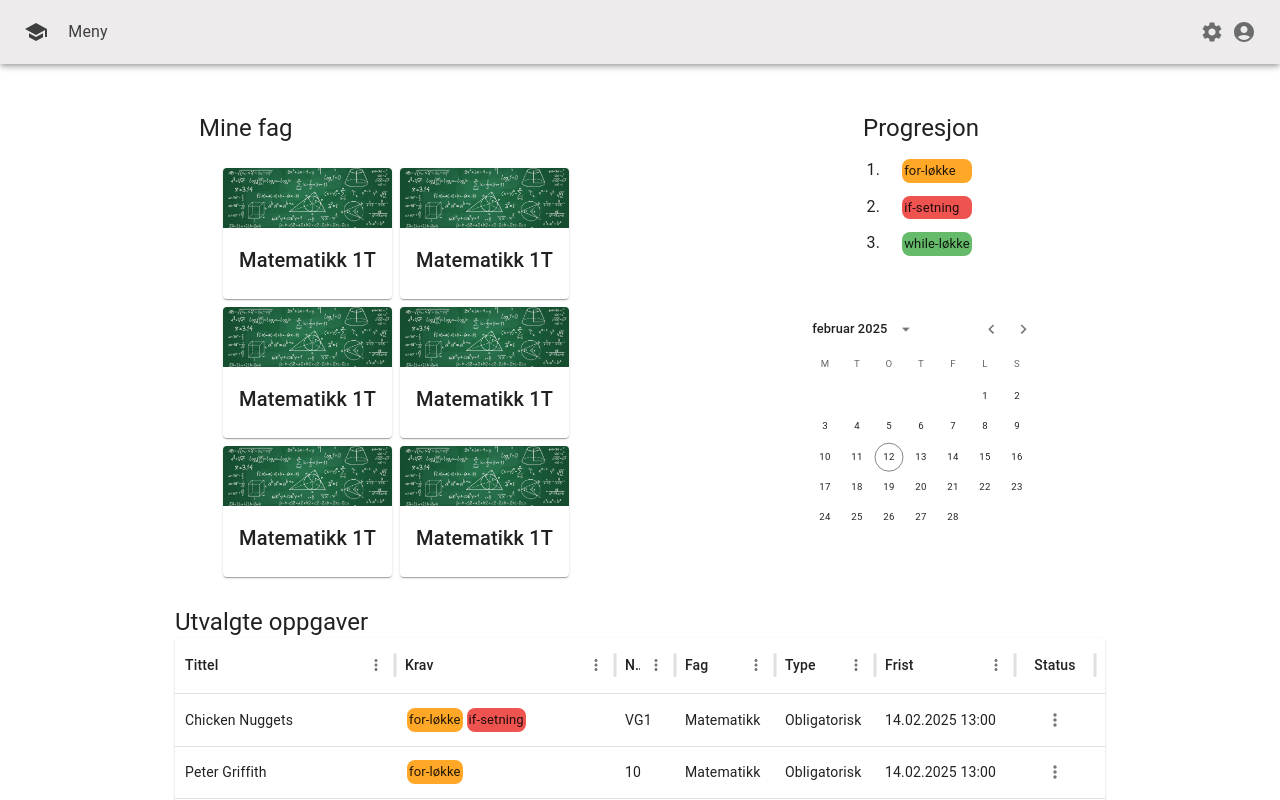
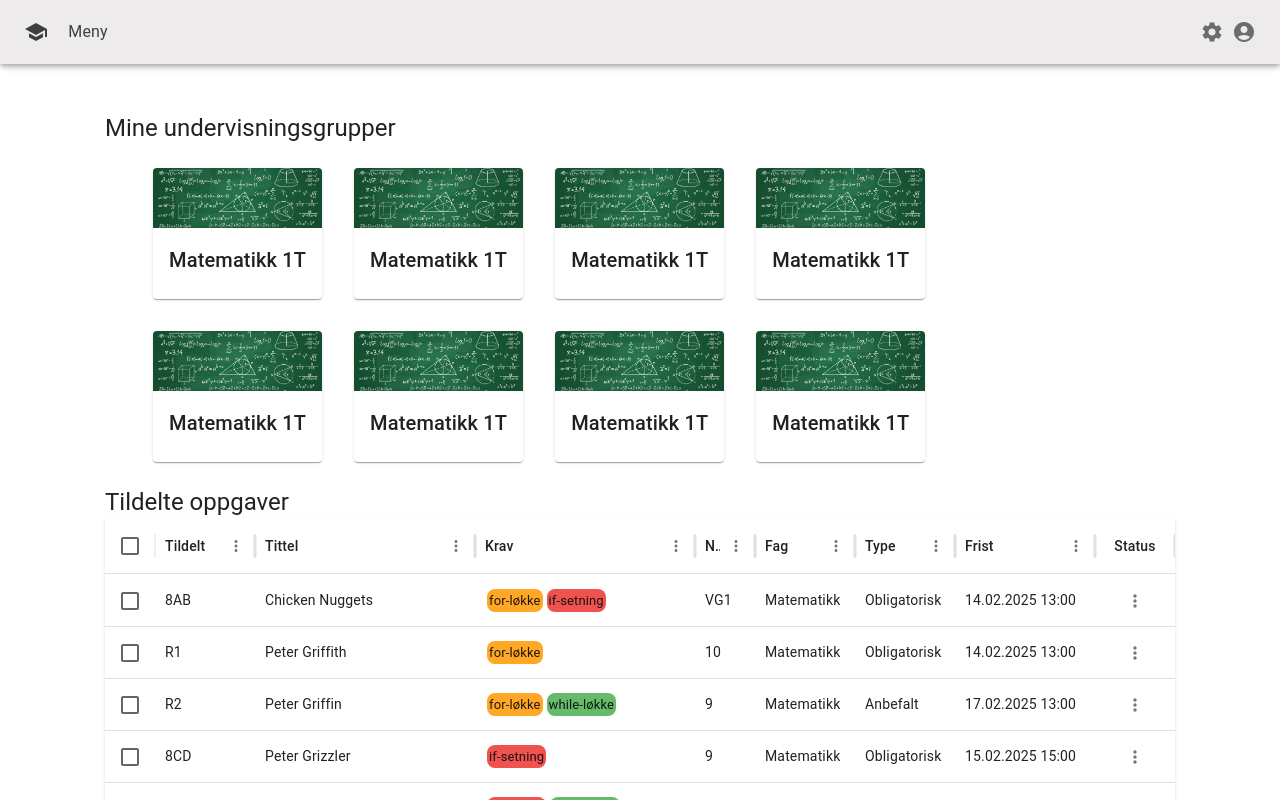
Before and after one commit to Janipro/masterfrontend, a React (Vite) app: page / in a window 1280 px wide. Shown: the top 800 px of the page. Built offline with nearby package versions, Linux system fonts and the light colour scheme.

Commit message:
Add teacher dashboard

```diff
--- a/src/components/Dashboard.tsx
+++ b/src/components/StudentDashboard.tsx
@@ -6,7 +6,70 @@ import Requirement from './Requirement';
 
 const subjects = [1, 2, 3, 4, 5, 6];
 
-export default function Dashboard() {
+const rows = [
+  {
+    id: 1,
+    title: 'Chicken Nuggets',
+    requirement: ['for-løkke', 'if-setning'],
+    level: 'VG1',
+    course: 'Matematikk',
+    type: 'Obligatorisk',
+    due: '14.02.2025 13:00',
+    status: 'Uncomplete',
+  },
+  {
+    id: 2,
+    title: 'Peter Griffith',
+    requirement: ['for-løkke'],
+    level: '10',
+    course: 'Matematikk',
+    type: 'Obligatorisk',
+    due: '14.02.2025 13:00',
+    status: 'Uncomplete',
+  },
+  {
+    id: 3,
+    title: 'Peter Griffin',
+    requirement: ['for-løkke', 'while-løkke'],
+    level: '9',
+    course: 'Matematikk',
+    type: 'Anbefalt',
+    due: '17.02.2025 13:00',
+    status: 'Uncomplete',
+  },
+  {
+    id: 4,
+    title: 'Peter Grizzler',
+    requirement: ['if-setning'],
+    level: '9',
+    course: 'Matematikk',
+    type: 'Obligatorisk',
+    due: '15.02.2025 15:00',
+    status: 'Uncomplete',
+  },
+  {
+    id: 5,
+    title: 'Peter Nuggets',
+    requirement: ['if-setning', 'while-løkke'],
+    level: '8',
+    course: 'Matematikk',
+    type: 'Anbefalt',
+    due: '14.02.2025 14:00',
+    status: 'Uncomplete',
+  },
+  {
+    id: 6,
+    title: 'Peter Gooner',
+    requirement: ['for-løkke', 'if-setning'],
+    level: '8',
+    course: 'Matematikk',
+    type: 'Anbefalt',
+    due: '14.02.2025 14:00',
+    status: 'Uncomplete',
+  },
+];
+
+export default function StudentDashboard() {
   return (
     <Box component={'main'} sx={{ bgcolor: 'background.default' }}>
       <CssBaseline />
@@ -18,10 +81,10 @@ export default function Dashboard() {
             textAlign: 'left',
           }}
         >
-          <Typography variant="h5" noWrap component="div" sx={{ mt: 10 }}>
+          <Typography variant="h5" noWrap component="div" sx={{ mt: 10, ml: -3 }}>
             Mine fag
           </Typography>
-          <Grid2 container direction={'row'} spacing={1} sx={{ m: 2, p: 1, maxWidth: 530 }}>
+          <Grid2 container direction={'row'} spacing={2} sx={{ m: 2, p: 1, maxWidth: 600 }}>
             {subjects.map(() => (
               <InfoCard />
             ))}
@@ -58,12 +121,13 @@ export default function Dashboard() {
         sx={{
           flexGrow: 1,
           textAlign: 'left',
+          mt: -4,
         }}
       >
         <Typography variant="h5" noWrap component="div">
           Utvalgte oppgaver
         </Typography>
-        <Table />
+        <Table rows={rows} selectable={false} />
       </Box>
     </Box>
   );
--- a/src/components/Table.tsx
+++ b/src/components/Table.tsx
@@ -4,77 +4,26 @@ import { nbNO } from '@mui/x-data-grid/locales/nbNO';
 import CheckBoxIcon from '@mui/icons-material/CheckBox';
 import CheckBoxOutlineBlankIcon from '@mui/icons-material/CheckBoxOutlineBlank';
 import IndeterminateCheckBoxIcon from '@mui/icons-material/IndeterminateCheckBox';
-import { useCallback, useState } from 'react';
+import { useCallback, useMemo, useState } from 'react';
 import { renderRequirement } from './renderRequirement';
 
-const initialRows = [
-  {
-    id: 1,
-    title: 'Chicken Nuggets',
-    requirement: ['for-løkke', 'if-setning'],
-    level: 'VG1',
-    course: 'Matematikk',
-    type: 'Obligatorisk',
-    due: '14.02.2025 13:00',
-    status: 'Uncomplete',
-  },
-  {
-    id: 2,
-    title: 'Peter Griffith',
-    requirement: ['for-løkke'],
-    level: '10',
-    course: 'Matematikk',
-    type: 'Obligatorisk',
-    due: '14.02.2025 13:00',
-    status: 'Uncomplete',
-  },
-  {
-    id: 3,
-    title: 'Peter Griffin',
-    requirement: ['for-løkke', 'while-løkke'],
-    level: '9',
-    course: 'Matematikk',
-    type: 'Anbefalt',
-    due: '17.02.2025 13:00',
-    status: 'Uncomplete',
-  },
-  {
-    id: 4,
-    title: 'Peter Grizzler',
-    requirement: ['if-setning'],
-    level: '9',
-    course: 'Matematikk',
-    type: 'Obligatorisk',
-    due: '15.02.2025 15:00',
-    status: 'Uncomplete',
-  },
-  {
-    id: 5,
-    title: 'Peter Nuggets',
-    requirement: ['if-setning', 'while-løkke'],
-    level: '8',
-    course: 'Matematikk',
-    type: 'Anbefalt',
-    due: '14.02.2025 14:00',
-    status: 'Uncomplete',
-  },
-  {
-    id: 6,
-    title: 'Peter Gooner',
-    requirement: ['for-løkke', 'if-setning'],
-    level: '8',
-    course: 'Matematikk',
-    type: 'Anbefalt',
-    due: '14.02.2025 14:00',
-    status: 'Uncomplete',
-  },
-];
+type tableProps = {
+  id: number;
+  title: string;
+  requirement: string[];
+  level: string;
+  course: string;
+  type: string;
+  due: string;
+  status: string;
+  assigned?: string;
+};
 
 const paginationModel = { page: 0, pageSize: 5 };
-type Row = (typeof initialRows)[number];
 
-export default function Table() {
-  const [rows, setRows] = useState<Row[]>(initialRows);
+export default function Table({ rows, selectable }: { rows: tableProps[]; selectable: boolean }) {
+  type Row = (typeof rows)[number];
+  const [initialRows, setRows] = useState<Row[]>(rows);
   const toggleStatus = useCallback(
     (id: GridRowId, status: string) => () => {
       setRows((prevRows) => prevRows.map((row) => (row.id === id ? { ...row, status: status } : row)));
@@ -83,6 +32,7 @@ export default function Table() {
     []
   );
   const columns: GridColDef[] = [
+    { field: 'assigned', headerName: 'Tildelt', width: 100 },
     { field: 'title', headerName: 'Tittel', width: 220 },
     {
       field: 'requirement',
@@ -126,16 +76,29 @@ export default function Table() {
     },
   ];
 
+  const columnVisibilityModel = useMemo(() => {
+    if (selectable) {
+      return {
+        assigned: true,
+      };
+    }
+    return {
+      assigned: false,
+    };
+  }, [selectable]);
+
   return (
     <>
       <Paper sx={{ height: 400, width: '100%' }}>
         <DataGrid
-          rows={rows}
+          rows={initialRows}
           columns={columns}
           initialState={{ pagination: { paginationModel } }}
           pageSizeOptions={[5, 10]}
           sx={{ border: 0 }}
           localeText={nbNO.components.MuiDataGrid.defaultProps.localeText}
+          checkboxSelection={selectable}
+          columnVisibilityModel={columnVisibilityModel}
         />
       </Paper>
     </>
--- /dev/null
+++ b/src/components/TeacherDashboard.tsx
@@ -0,0 +1,112 @@
+import { Box, Container, CssBaseline, Grid2, Typography } from '@mui/material';
+import Table from './Table';
+import InfoCard from './InfoCard';
+
+const subjects = [1, 2, 3, 4, 5, 6, 7, 8];
+
+const rows = [
+  {
+    id: 1,
+    title: 'Chicken Nuggets',
+    requirement: ['for-løkke', 'if-setning'],
+    level: 'VG1',
+    course: 'Matematikk',
+    type: 'Obligatorisk',
+    due: '14.02.2025 13:00',
+    status: 'Uncomplete',
+    assigned: '8AB',
+  },
+  {
+    id: 2,
+    title: 'Peter Griffith',
+    requirement: ['for-løkke'],
+    level: '10',
+    course: 'Matematikk',
+    type: 'Obligatorisk',
+    due: '14.02.2025 13:00',
+    status: 'Uncomplete',
+    assigned: 'R1',
+  },
+  {
+    id: 3,
+    title: 'Peter Griffin',
+    requirement: ['for-løkke', 'while-løkke'],
+    level: '9',
+    course: 'Matematikk',
+    type: 'Anbefalt',
+    due: '17.02.2025 13:00',
+    status: 'Uncomplete',
+    assigned: 'R2',
+  },
+  {
+    id: 4,
+    title: 'Peter Grizzler',
+    requirement: ['if-setning'],
+    level: '9',
+    course: 'Matematikk',
+    type: 'Obligatorisk',
+    due: '15.02.2025 15:00',
+    status: 'Uncomplete',
+    assigned: '8CD',
+  },
+  {
+    id: 5,
+    title: 'Peter Nuggets',
+    requirement: ['if-setning', 'while-løkke'],
+    level: '8',
+    course: 'Matematikk',
+    type: 'Anbefalt',
+    due: '14.02.2025 14:00',
+    status: 'Uncomplete',
+    assigned: '10EF',
+  },
+  {
+    id: 6,
+    title: 'Peter Gooner',
+    requirement: ['for-løkke', 'if-setning'],
+    level: '8',
+    course: 'Matematikk',
+    type: 'Anbefalt',
+    due: '14.02.2025 14:00',
+    status: 'Uncomplete',
+    assigned: '1T',
+  },
+];
+
+export default function TeacherDashboard() {
+  return (
+    <Box component={'main'} sx={{ bgcolor: 'background.default' }}>
+      <CssBaseline />
+      <Container sx={{ display: 'flex' }}>
+        <Box
+          component="main"
+          sx={{
+            flexGrow: 1,
+            textAlign: 'left',
+          }}
+        >
+          <Typography variant="h5" noWrap component="div" sx={{ mt: 10, ml: -3 }}>
+            Mine undervisningsgrupper
+          </Typography>
+          <Grid2 container direction={'row'} spacing={4} sx={{ m: 2, p: 1, maxWidth: 970 }}>
+            {subjects.map(() => (
+              <InfoCard />
+            ))}
+          </Grid2>
+        </Box>
+      </Container>
+      <Box
+        component="main"
+        sx={{
+          flexGrow: 1,
+          textAlign: 'left',
+        }}
+      >
+        <Typography variant="h5" noWrap component="div">
+          Tildelte oppgaver
+        </Typography>
+        <Table rows={rows} selectable />
+      </Box>
+    </Box>
+  );
+}
--- a/src/pages/Home.tsx
+++ b/src/pages/Home.tsx
@@ -1,12 +1,14 @@
 import { Box } from '@mui/material';
 import NavBar from '../components/NavBar';
-import Dashboard from '../components/Dashboard';
+import StudentDashboard from '../components/StudentDashboard';
+import TeacherDashboard from '../components/TeacherDashboard';
 
 export default function Home() {
+  const isStudent = false;
   return (
     <Box>
       <NavBar isEditor={false} />
-      <Dashboard />
+      {isStudent ? <StudentDashboard /> : <TeacherDashboard />}
     </Box>
   );
 }
```
